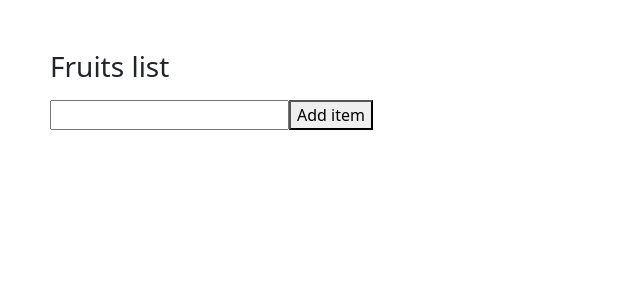
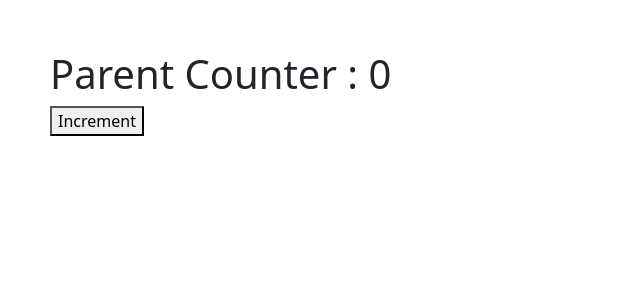
Before and after one commit to kriskris-27/react-ts-mosh, a React (Vite) app: page / in a window 1280 px wide. Shown: the top 300 px of the page, without its empty margins (0-640 px from the left). Built offline with nearby package versions, Linux system fonts and the light colour scheme.

Commit message:
lifiting state

```diff
--- a/src/App.tsx
+++ b/src/App.tsx
@@ -2,7 +2,9 @@
 // import ProductCard from "./components/ProductCard";
 // import Todolist from "./components/Todolist"
 
-import SetList from "./components/SetList"
+import Parent from "./components/Parent"
+
+// import SetList from "./components/SetList"
 
 // import FormsL from "./components/FormsL"
 // import Lvl_2 from "./components/lvl_2"
@@ -26,7 +28,8 @@ export const App = () => {
     {/* <ColorPicker/> */}
     {/* <FormsL/> */}
     {/* <Lvl_2/> */}
-    <SetList/>
+    {/* <SetList/> */}
+    <Parent/>
     </>
   )
 }
--- /dev/null
+++ b/src/components/Child.tsx
@@ -0,0 +1,13 @@
+interface ChildProps{
+    Incre:()=> void
+}
+
+const Child = ({Incre}:ChildProps) => {
+  return (
+    <>
+    <button onClick={Incre}>Increment</button>
+    </>
+  )
+}
+
+export default Child
--- /dev/null
+++ b/src/components/Parent.tsx
@@ -0,0 +1,20 @@
+import { useState } from "react"
+import Child from "./Child"
+
+const Parent = () => {
+
+    const [cnt,setCnt]= useState<number>(0)
+
+    const handleClick=()=>{
+        setCnt((cnt)=> cnt+1)
+    }
+
+  return (
+    <>
+    <h1>Parent Counter : {cnt}</h1>
+    <Child Incre={handleClick}/>
+    </>
+  )
+}
+
+export default Parent
```
Also changed, not shown: src/components/Formrev.tsx (added).
